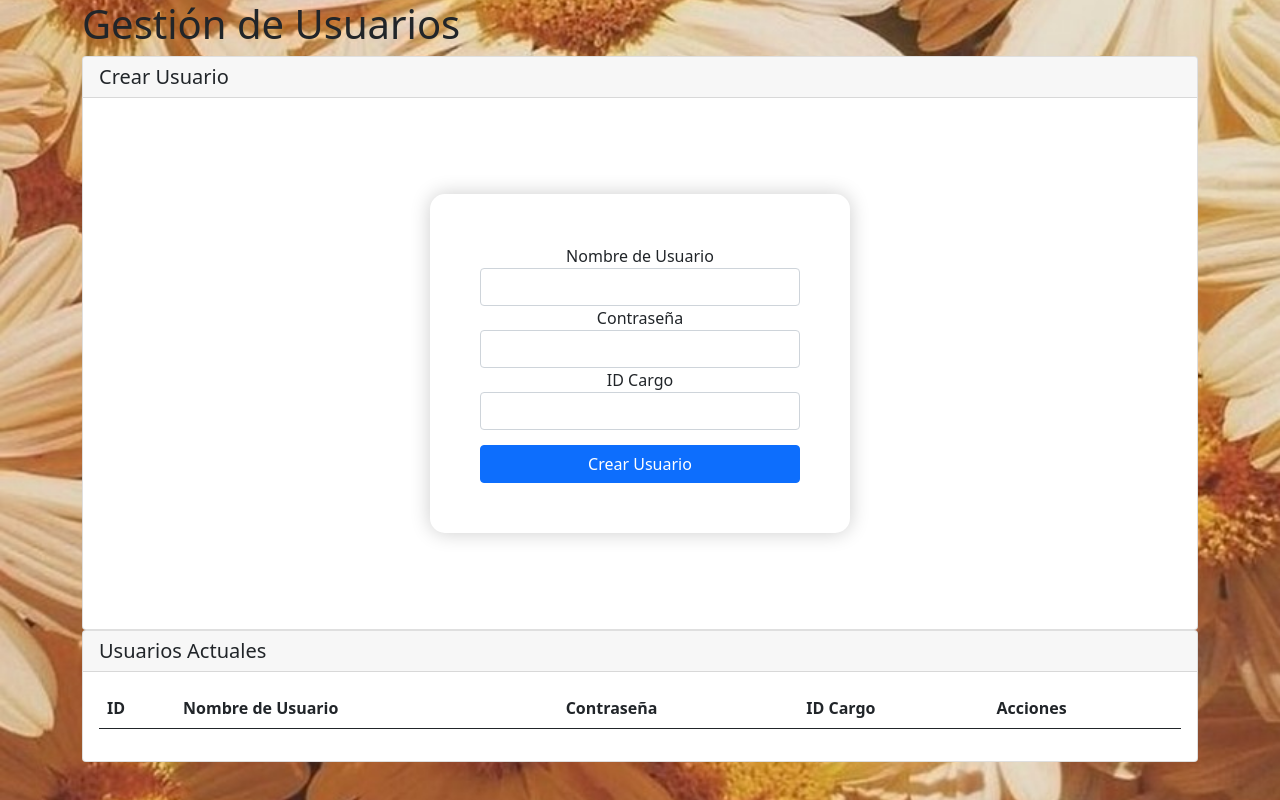
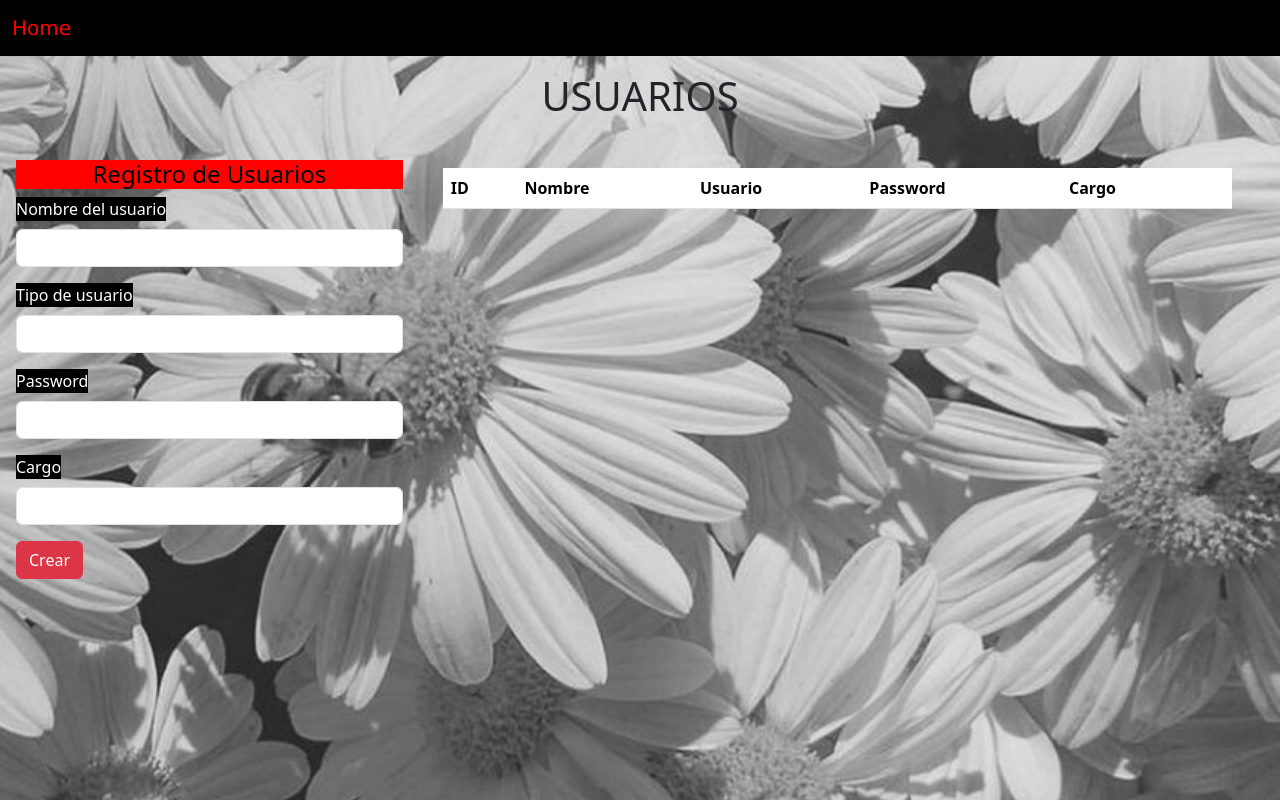
Before and after one commit to barahona1109/Proyecto-Grupo3, a PHP site: page /usuarios.php in a window 1280 px wide. Run offline with PHP 8.4, Linux system fonts and the light colour scheme; lists and menus that the app fills with data are empty; some libraries are stand-ins or nearby versions.

Commit message:
Mejora Usuarios

```diff
--- a/Controller/usuarioController.php
+++ b/Controller/usuarioController.php
@@ -1,89 +1,46 @@
 <?php
 require_once('../Model/usuarioModel.php');
 
-class usuarioController
-{
+class usuarioController{
 
-    public static function crearUsuario()
-    {
-        // Verificar que se recibieron los datos del formulario
-        if (isset($_POST['usuario']) && isset($_POST['password']) && isset($_POST['id_cargo'])) {
-            $usuario = $_POST['usuario'];
-            $password = $_POST['password'];
-            $id_cargo = $_POST['id_cargo'];
-
-            // Llamar al método del modelo para crear el usuario
-            usuarioModel::crearUsuario($usuario, $password, $id_cargo);
-
-            header('Location: ../View/usuarios.php');
-            exit();
-        } else {
-            echo "Datos incompletos para crear el usuario.";
+    public static function ver_traer_UsuariosID($id){
+        try {
+            return usuarioModel::traerUsuarioPorID($id);
+        } catch (Exception $e) {
+            echo "Error: ". $e->getMessage();
         }
     }
 
-    public static function obtenerTodosLosUsuarios()
-    {
-        return usuarioModel::obtenerTodosLosUsuarios();
-    }
-    public static function obtenerUsuarioPorId($id)
-    {
-        return usuarioModel::obtenerUsuarioPorId($id);
-    }
-
-    public static function actualizarUsuario()
-    {
-        // Verificar que se recibieron los datos del formulario
-        if (isset($_POST['id']) && isset($_POST['usuario']) && isset($_POST['password']) && isset($_POST['id_cargo'])) {
-            $id = $_POST['id'];
-            $usuario = $_POST['usuario'];
-            $password = $_POST['password'];
-            $id_cargo = $_POST['id_cargo'];
-
-            // Llamar al método del modelo para actualizar el usuario
-            usuarioModel::actualizarUsuario($id, $usuario, $password, $id_cargo);
-
-            header('Location: ../View/usuarios.php');
-            exit();
-        } else {
-            echo "Datos incompletos para actualizar el usuario.";
+    public static function ver_traer_Usuarios(){
+        try {
+            return usuarioModel::traerUsuarios();
+        } catch (\Exception $e) {
+            echo "Error: ". $e->getMessage();
         }
     }
 
-    public static function eliminarUsuario()
-    {
-        // Verificar que se recibió el ID del usuario a eliminar
-        if (isset($_POST['id'])) {
-            $id = $_POST['id'];
-
-            usuarioModel::eliminarUsuario($id);
-
-            header('Location: ../View/usuarios.php');
-            exit();
-        } else {
-            echo "ID de usuario no proporcionado.";
+    public static function insertar_Usuario($data){
+        try {
+            return usuarioModel::insertarUsuario($data);
+        } catch (Exception $e) {
+            echo "Error: ". $e->getMessage();
         }
     }
-    public static function procesarAccion()
-    {
-        if (isset($_POST['action'])) {
-            $action = $_POST['action'];
-            switch ($action) {
-                case 'crear':
-                    self::crearUsuario();
-                    break;
-                case 'actualizar':
-                    self::actualizarUsuario();
-                    break;
-                case 'eliminar':
-                    self::eliminarUsuario();
-                    break;
-                default:
-                    echo "Acción no válida.";
-                    break;
-            }
+
+    public static function eliminar_Usuario($id){
+        try {
+            return usuarioModel::eliminarUsuario($id);
+        } catch (Exception $e) {
+            echo "Error: ". $e->getMessage();
+        }
+    }
+
+    public static function modificarUsuario($data){
+        try {
+            return usuarioModel::modificarUsuario($data);
+        } catch (Exception $e) {
+            echo "Error: ". $e->getMessage();
         }
     }
 }
-
-usuarioController::procesarAccion();
+?>
--- a/Model/usuarioModel.php
+++ b/Model/usuarioModel.php
@@ -1,41 +1,93 @@
 <?php
-require_once('conexionModel.php');
+require_once('../Model/conexionModel.php');
 
-class usuarioModel {
-
-    public static function crearUsuario($usuario, $password, $id_cargo) {
-        $sql = "CALL crear_usuario(?, ?, ?)";
-        $params = array($usuario, $password, $id_cargo);
-        conexionModel::execute($sql, $params);
+class usuarioModel
+{
+    public static function traerUsuarios()
+    {
+        try {
+            $sql = 'CALL LeerUsuarios';
+            $lista = conexionModel::get_Data($sql);
+            return $lista;
+        } catch (Exception $e) {
+            echo "Error: " . $e->getMessage();
+        }
     }
 
-    public static function obtenerTodosLosUsuarios() {
-        $sql = "CALL obtener_todos_los_usuarios()";
-        return conexionModel::get_data($sql);
+    public static function traerUsuarioPorID($id)
+    {
+        try {
+            $sql = "CALL VerUsuarioPorID ($id)";
+            $lista = conexionModel::get_Data($sql);
+            return $lista;
+        } catch (Exception $e) {
+            echo "Error: " . $e->getMessage();
+        }
     }
 
-    public static function obtenerUsuarioPorId($id) {
-        $sql = "CALL obtener_usuario_por_id(?)";
-        $params = array($id);
-        $result = conexionModel::get_data($sql, $params);
-        return $result ? $result[0] : null;  // Retornar el primer resultado o null si no existe
-    }
-    public static function actualizarUsuario($id, $usuario, $password, $id_cargo) {
-        $sql = "CALL actualizar_usuario(?, ?, ?, ?)";
-        $params = array($id, $usuario, $password, $id_cargo);
-        conexionModel::execute($sql, $params);
+    public static function insertarUsuario($data)
+    {
+        try {
+            $sql = "'" . $data['nombre'] . "', '" . $data['usuario'] . "', '" . $data['password'] . "', " . $data['id_cargo'];
+            $resultado = conexionModel::execute("CALL InsertarUsuario($sql)");
+
+            if ($resultado) {
+                $sql = 'CALL LeerUsuarios';
+                $lista = conexionModel::get_Data($sql);
+                return $lista;
+            } else {
+                throw new Exception('Error al insertar el usuario.');
+            }
+        } catch (Exception $e) {
+            echo "Error: " . $e->getMessage();
+        }
     }
 
-    public static function eliminarUsuario($id) {
-        $sql = "CALL eliminar_usuario(?)";
-        $params = array($id);
-        conexionModel::execute($sql, $params);
+
+    public static function eliminarUsuario($id)
+    {
+        try {
+            $sql = $id;
+            $resultado = conexionModel::execute("call EliminarUsuario($id)");
+            if ($resultado) {
+                $sql = 'CALL LeerUsuarios';
+                $lista = conexionModel::get_Data($sql);
+                return $lista;
+            } else {
+                throw new Exception('Error al eliminar el usuario.');
+            }
+        } catch (Exception $e) {
+            echo "Error: " . $e->getMessage();
+        }
     }
 
-    public static function editarUsuario($id, $usuario, $password, $id_cargo) {
-        $sql = "CALL editar_usuario(?, ?, ?, ?)";
-        $params = [$id, $usuario, $password, $id_cargo];
-        return conexionModel::execute($sql, $params);
+    public static function modificarUsuario($data)
+{
+    try {
+        if (empty($data['id']) || empty($data['nombre']) || empty($data['usuario']) || empty($data['password']) || empty($data['id_cargo'])) {
+            throw new Exception('Datos incompletos para modificar el usuario.');
+        }
+
+        $sql = "CALL ModificarUsuario(?, ?, ?, ?, ?)";
+        $params = [
+            $data['id'],
+            $data['nombre'],
+            $data['usuario'],
+            $data['password'],
+            $data['id_cargo']
+        ];
+
+        $resultado = conexionModel::execute($sql, $params);
+
+        if ($resultado) {
+            $sql = 'CALL LeerUsuarios';
+            $lista = conexionModel::get_Data($sql);
+            return $lista;
+        } else {
+            throw new Exception('Error al modificar el usuario.');
+        }
+    } catch (Exception $e) {
+        echo "Error: " . $e->getMessage();
     }
 }
-?>
+}
--- a/View/usuarios.php
+++ b/View/usuarios.php
@@ -1,80 +1,154 @@
 <?php
 require_once('../Controller/usuarioController.php');
 
-$usuarios = usuarioController::obtenerTodosLosUsuarios();
+
+$verUsuarios = usuarioController::ver_traer_Usuarios();
+$verUsuarioID = [];
+
+if (isset($_GET['action'])) {
+    $action = $_GET['action'];
+    $id = isset($_GET['id']) ? $_GET['id'] : null;
+
+    switch ($action) {
+        case 'insertar':
+            usuarioController::insertar_Usuario($_POST);
+            header("Location: ../View/usuarios.php?mensaje=Usuario insertado correctamente");
+            exit();
+        case "modificar":
+            $modificarUsuario = usuarioController::modificarUsuario($_POST);
+            header("Location: ../View/usuarios.php?mensaje=Usuario modificado correctamente");
+            exit();
+        case 'eliminar':
+            if ($id) {
+                $eliminarUsuario = usuarioController::eliminar_Usuario($id);
+
+                if ($eliminarUsuario) {
+                    header("Location: ../View/usuarios.php?mensaje=Usuario eliminado correctamente");
+                } else {
+                    echo "Error al eliminar el usuario.";
+                }
+            } else {
+                echo "ID no proporcionado.";
+            }
+            break;
+        case 'ver':
+            if ($id) {
+                $verUsuarioID = usuarioController::ver_traer_UsuariosID($id);
+
+                if (!$verUsuarioID) {
+                    echo "Error al traer el usuario.";
+                }
+            } else {
+                echo "ID no proporcionado.";
+            }
+            break;
+        default:
+            echo "Acción no válida.";
+            break;
+    }
+}
 ?>
+
 <!DOCTYPE html>
 <html lang="en">
+
 <head>
     <meta charset="UTF-8">
     <meta name="viewport" content="width=device-width, initial-scale=1.0">
-    <title>LUCE - Gestión de Usuarios</title>
-    <link rel="stylesheet" href="style.css">
-    <link href="https://cdn.jsdelivr.net/npm/bootstrap@5.0.2/dist/css/bootstrap.min.css" rel="stylesheet"
-        integrity="sha384-EVSTQN3/azprG1Anm3QDgpJLIm9Nao0Yz1ztcQTwFspd3yD65VohhpuuCOmLASjC" crossorigin="anonymous">
-    <script src="https://cdn.jsdelivr.net/npm/bootstrap@5.0.2/dist/js/bootstrap.bundle.min.js"
-        integrity="sha384-MrcW6ZMFYlzcLA8Nl+NtUVF0sA7MsXsP1UyJoMp4YLEuNSfAP+JcXn/tWtIaxVXM"
+    <title>Usuarios</title>
+    <link rel="stylesheet" href="styleAdmin.css">
+    <link href="https://cdn.jsdelivr.net/npm/bootstrap@5.3.3/dist/css/bootstrap.min.css" rel="stylesheet"
+        integrity="sha384-QWTKZyjpPEjISv5WaRU9OFeRpok6YctnYmDr5pNlyT2bRjXh0JMhjY6hW+ALEwIH" crossorigin="anonymous">
+    <script src="https://cdn.jsdelivr.net/npm/bootstrap@5.3.3/dist/js/bootstrap.bundle.min.js"
+        integrity="sha384-YvpcrYf0tY3lHB60NNkmXc5s9fDVZLESaAA55NDzOxhy9GkcIdslK1eN7N6jIeHz"
         crossorigin="anonymous"></script>
+    <script src="https://kit.fontawesome.com/f89ba662a1.js" crossorigin="anonymous"></script>
 </head>
+
 <body>
-
-    <div id="titulo" class="container">
-        <h1>Gestión de Usuarios</h1>
+    <div>
+        <nav id="barranav" class="navbar">
+            <div class="container-fluid">
+                <a id="hometitle" class="navbar-brand" href="../View/homeAdmin.php">Home</a>
+            </div>
+        </nav>
     </div>
 
-    <div id="Secciones" class="container">
-        <section id="seccion1">
-            <div class="card">
-                <h5 class="card-header">Crear Usuario</h5>
-                <div class="card-body">
-                    <form action="../Controller/usuarioController.php" method="POST">
-                        <input type="hidden" name="action" value="crear">
-                        <div class="form-group">
-                            <label for="usuario">Nombre de Usuario</label>
-                            <input type="text" class="form-control" id="usuario" name="usuario" required>
+    <div class="modal fade" id="modifyModal" tabindex="-1" aria-labelledby="modifyModalLabel" aria-hidden="true">
+        <div class="modal-dialog">
+            <div class="modal-content">
+                <div class="modal-header">
+                    <h5 class="modal-title" id="modifyModalLabel">Modificar Usuario</h5>
+                    <button type="button" class="btn-close" data-bs-dismiss="modal" aria-label="Close"></button>
                 </div>
-                        <div class="form-group">
-                            <label for="password">Contraseña</label>
-                            <input type="password" class="form-control" id="password" name="password" required>
+                <div class="modal-body">
+                    <form id="modifyForm" action="../View/usuarios.php" method="post">
+                        <input type="hidden" name="action" value="modificar">
+                        <input type="hidden" name="id" value="<?= htmlspecialchars(isset($verUsuarioID[0]['id']) ? $verUsuarioID[0]['id'] : '') ?>">
+                        <div class="mb-3">
+                            <label for="nombre" class="form-label">Nombre</label>
+                            <input type="text" class="form-control" name="nombre" value="<?= htmlspecialchars(isset($verUsuarioID[0]['nombre']) ? $verUsuarioID[0]['nombre'] : '') ?>" required>
+                            <label for="usuario" class="form-label">Usuario</label>
+                            <input type="text" class="form-control" name="usuario" value="<?= htmlspecialchars(isset($verUsuarioID[0]['usuario']) ? $verUsuarioID[0]['usuario'] : '') ?>" required>
+                            <label for="password" class="form-label">Password</label>
+                            <input type="text" class="form-control" name="password" value="<?= htmlspecialchars(isset($verUsuarioID[0]['password']) ? $verUsuarioID[0]['password'] : '') ?>" required>
+                            <label for="id_cargo" class="form-label">Cargo</label>
+                            <input type="text" class="form-control" name="id_cargo" value="<?= htmlspecialchars(isset($verUsuarioID[0]['id_cargo']) ? $verUsuarioID[0]['id_cargo'] : '') ?>" required>
                         </div>
-                        <div class="form-group">
-                            <label for="id_cargo">ID Cargo</label>
-                            <input type="number" class="form-control" id="id_cargo" name="id_cargo" required>
-                        </div>
-                        <button type="submit" class="btn btn-primary">Crear Usuario</button>
+                        <button type="submit" class="btn btn-primary">Guardar Cambios</button>
                     </form>
                 </div>
             </div>
-        </section>
+        </div>
+    </div>
 
-        <section id="seccion2">
-            <div class="card">
-                <h5 class="card-header">Usuarios Actuales</h5>
-                <div class="card-body">
+    <h1 class="text-center p-3">USUARIOS</h1>
+    <div class="container-fluid row">
+        <form action="../View/usuarios.php?action=insertar" method="post" class="col-4 p-3">
+            <h4 id="title" class="text-center">Registro de Usuarios</h4>
+            <div class="mb-3">
+                <label id="titleInputs" for="nombre" class="form-label">Nombre del usuario</label>
+                <input type="text" class="form-control" name="nombre">
+            </div>
+            <div class="mb-3">
+                <label id="titleInputs" for="usuario" class="form-label">Tipo de usuario</label>
+                <input type="text" class="form-control" name="usuario">
+            </div>
+            <div class="mb-3">
+                <label id="titleInputs" for="password" class="form-label">Password</label>
+                <input type="text" class="form-control" name="password">
+            </div>
+            <div class="mb-3">
+                <label id="titleInputs" for="id_cargo" class="form-label">Cargo</label>
+                <input type="text" class="form-control" name="id_cargo">
+            </div>
+            <button type="submit" class="btn btn-danger" name="Crear" value="Ok">Crear</button>
+        </form>
+        <div class="col-8 p-4">
             <table class="table">
-                        <thead>
+                <thead id="tabla" class="bg-info">
                     <tr>
-                                <th>ID</th>
-                                <th>Nombre de Usuario</th>
-                                <th>Contraseña</th>
-                                <th>ID Cargo</th>
-                                <th>Acciones</th>
+                        <th scope="col">ID</th>
+                        <th scope="col">Nombre</th>
+                        <th scope="col">Usuario</th>
+                        <th scope="col">Password</th>
+                        <th scope="col">Cargo</th>
+                        <th scope="col"></th>
                     </tr>
                 </thead>
                 <tbody>
-                            <?php foreach ($usuarios as $usuario): ?>
+                    <?php foreach ($verUsuarios as $usuario): ?>
                         <tr>
-                                <td><?php echo htmlspecialchars($usuario['id']); ?></td>
-                                <td><?php echo htmlspecialchars($usuario['usuario']); ?></td>
-                                <td><?php echo htmlspecialchars($usuario['password']); ?></td>
-                                <td><?php echo htmlspecialchars($usuario['id_cargo']); ?></td>
+                            <td><?= $usuario['id'] ?></td>
+                            <td><?= $usuario['nombre'] ?></td>
+                            <td><?= $usuario['usuario'] ?></td>
+                            <td><?= $usuario['password'] ?></td>
+                            <td><?= $usuario['id_cargo'] ?></td>
                             <td>
-
-                                    <a href="editar_usuario.php?id=<?php echo htmlspecialchars($usuario['id']); ?>" class="btn btn-warning btn-sm">Editar</a>
-
-
-                                    <a href="../Controller/usuarioController.php?action=eliminar&id=<?php echo htmlspecialchars($usuario['id']); ?>" class="btn btn-danger btn-sm" onclick="return confirm('¿Estás seguro de que deseas eliminar este usuario?')">Eliminar</a>
-
+                                <a href="../View/usuarios.php?action=ver&id=<?= $usuario['id'] ?>"
+                                    class="btn btn-small btn-warning"><i class="fa-solid fa-pen-to-square"></i></a>
+                                <a href="../View/usuarios.php?action=eliminar&id=<?= $usuario['id'] ?>"
+                                    class="btn btn-small btn-danger"><i class="fa-solid fa-trash"></i></a>
                             </td>
                         </tr>
                     <?php endforeach; ?>
@@ -82,7 +156,13 @@ $usuarios = usuarioController::obtenerTodosLosUsuarios();
             </table>
         </div>
     </div>
-        </section>
-    </div>
+
+    <?php if (isset($_GET['action']) && $_GET['action'] === 'ver' && !empty($verUsuarioID)): ?>
+        <script>
+            var modifyModal = new bootstrap.Modal(document.getElementById('modifyModal'));
+            modifyModal.show();
+        </script>
+    <?php endif; ?>
 </body>
+
 </html>
```
Lines whose indentation alone changed are shown as unchanged.
